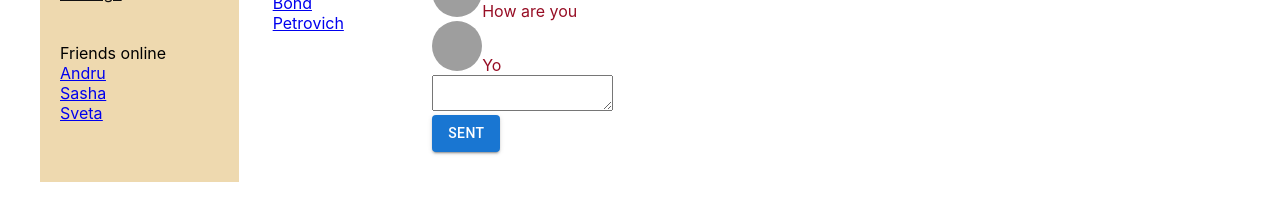
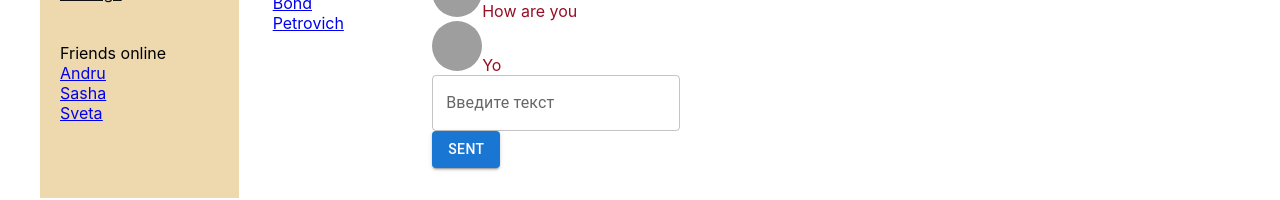
Before and after one commit to PavloHorbatiuk/Social-network, a React (Create React App) app: page /dialogs in a window 1280 px wide. Shown: the part 180-380 px from the top of the page. Built offline with nearby package versions, Linux system fonts and the light colour scheme; grey boxes are pictures that could not be loaded.

Commit message:
true reducers

```diff
--- a/src/App.tsx
+++ b/src/App.tsx
@@ -5,10 +5,8 @@ import { Profile } from './Components/Profile/Profile';
 import s from './App.module.css';
 import style from './Content.module.css';
 import { BrowserRouter, Route } from "react-router-dom";
-import { Dialogs } from './Components/Dialogs/Dialogs';
 import { SideBarFriends } from "./Components/SideBarFriends/SideBarFriends";
-import store, { AppRootStateType } from "./Redux/redax-store";
-import Store from './Redux/Store';
+import {DialogsContainer} from "./Components/Dialogs/Message/DialogsContainer";
 
 
 export type AppPropsType = {
@@ -26,7 +24,7 @@ const App: React.FC<AppPropsType> = (props: AppPropsType) => {
                 </div>
                 <div className={style.content}>
                     <Route path='/dialogs' render={() =>
-                        <Dialogs  />} />
+                        <DialogsContainer  />} />
                     <Route path='/profile' render={() => <Profile />} />
                 </div>
             </div>
--- a/src/Components/Dialogs/Dialogs.tsx
+++ b/src/Components/Dialogs/Dialogs.tsx
@@ -1,12 +1,17 @@
-import React, {ChangeEvent} from 'react';
+import React, {ChangeEvent, KeyboardEvent} from 'react';
 import {NavLink} from 'react-router-dom';
 import s from './Dialogs.module.css'
 import {Message} from './Message/Message';
-import {DialogsType, sendMessageBodyAC, updateNewMessageBodyAC} from "../../Redux/Dialogs-reducer";
-import {Button} from "@mui/material";
+import {Button, TextField} from "@mui/material";
 import {AppRootStateType} from "../../Redux/redax-store";
 import {useDispatch, useSelector} from "react-redux";
+import {dialogsReducer, DialogsType} from "../../Redux/Dialogs-reducer";
 
+type dialogsType = {
+    addChatContainer: () => void
+    onNewChangeNewBody: (body: string) => void
+    newMessageBody: string
+}
 const DialogsItems = (props: any) => {
     let path = '/dialogs/' + props.id;
     return (
@@ -17,22 +22,25 @@ const DialogsItems = (props: any) => {
 }
 
 
-export const Dialogs = () => {
-    const dispatch = useDispatch();
+export const Dialogs = (props: dialogsType) => {
     const dialogsMessage = useSelector<AppRootStateType, DialogsType>(state => state.dialogsReducer)
-
     let DialogsElements = dialogsMessage.messagePage.DialogsData.map(d => <DialogsItems name={d.name}
                                                                                         id={d.id}/>);
     let messagesElement = dialogsMessage.messagePage.MessagesData.map(m => <Message message={m.message}/>);
-    let newMessageBody = dialogsMessage.newMessageBody;
+
     const addChat = () => {
-        dispatch(sendMessageBodyAC());
-
+        props.addChatContainer()
+    }
+    const sendMButton =(e:KeyboardEvent<HTMLInputElement>)=>{
+        if(e.charCode===13){
+            addChat();
+        }
     }
     const onChangeNewBody = (e: ChangeEvent<HTMLTextAreaElement>) => {
         debugger
         let body = e.currentTarget.value
-        dispatch(updateNewMessageBodyAC(body));
+        props.onNewChangeNewBody(body)
+
     }
 
     return (
@@ -43,7 +51,13 @@ export const Dialogs = () => {
             <div className={s.messages}>
                 <div>{messagesElement}</div>
                 <div>
-                    <div><textarea value={newMessageBody} onChange={onChangeNewBody}/></div>
+                    <div><TextField
+                        id="outlined-basic"
+                        label="Введите текст"
+                        variant="outlined"
+                        onKeyPress={sendMButton}
+                        value={props.newMessageBody}
+                        onChange={onChangeNewBody}/></div>
                     <div><Button variant="contained" onClick={addChat}>Sent</Button></div>
                 </div>
             </div>
--- /dev/null
+++ b/src/Components/Dialogs/Message/DialogsContainer.tsx
@@ -0,0 +1,37 @@
+import {useDispatch, useSelector} from "react-redux";
+import {AppRootStateType} from "../../../Redux/redax-store";
+import {DialogsType, sendMessageBodyAC, updateNewMessageBodyAC} from "../../../Redux/Dialogs-reducer";
+import {Dialogs} from "../Dialogs";
+
+// const DialogsItems = (props: any) => {
+//     let path = '/dialogs/' + props.id;
+//     return (
+//         <div className={s.dialog + '' + s.active}>
+//             <NavLink to={path}>{props.name}</NavLink>
+//         </div>
+//     )
+// }
+
+
+export const DialogsContainer = () => {
+    const dispatch = useDispatch();
+    const dialogsMessage = useSelector<AppRootStateType, DialogsType>(state => state.dialogsReducer)
+
+    const addChatContainer = () => {
+        dispatch(sendMessageBodyAC());
+
+    }
+    const onNewChangeNewBody = (body:string) => {
+        debugger
+        dispatch(updateNewMessageBodyAC(body));
+    }
+
+    return (
+        <Dialogs
+            onNewChangeNewBody={onNewChangeNewBody}
+            addChatContainer={addChatContainer}
+            newMessageBody={dialogsMessage.newMessageBody}
+
+        />
+            )
+}
--- a/src/Redux/Dialogs-reducer.ts
+++ b/src/Redux/Dialogs-reducer.ts
@@ -21,14 +21,20 @@ let initialState = {
 
 export const dialogsReducer = (state: DialogsType = initialState, action: ActionTypes): typeof initialState => {
     switch (action.type) {
-        case "UPDATE_NEW_MESSAGE_BODY":
-            state.newMessageBody = action.body;
-            return {...state};
-        case "SEND_MESSAGE_BODY":
-            let body = state.newMessageBody;
-            state.messagePage.MessagesData.push({id: 4, message: body});
-            state.newMessageBody="";
-            return {...state};
+        case "UPDATE_NEW_MESSAGE_BODY": {
+            let stateCopy={...state}
+            stateCopy.messagePage={...state.messagePage}
+            stateCopy.newMessageBody = action.body;
+            return {...stateCopy};
+        }
+        case "SEND_MESSAGE_BODY": {
+            let stateCopy={...state}
+            stateCopy.messagePage={...state.messagePage}
+            let body = stateCopy.newMessageBody;
+            stateCopy.messagePage.MessagesData.push({id: 4, message: body});
+            stateCopy.newMessageBody="";
+            return {...stateCopy};
+        }
         default:
             return state;
     }
@@ -41,7 +47,7 @@ export const sendMessageBodyAC = () => {
 export const updateNewMessageBodyAC = (body: string) => {
     return {
         type: "UPDATE_NEW_MESSAGE_BODY",
-        body
+        body:body
     } as const
 }
 
--- a/src/Redux/Profile-reducer.ts
+++ b/src/Redux/Profile-reducer.ts
@@ -20,22 +20,27 @@ let initialState = {
     },
 };
 
-export const profileReducer = (state:ProfileType =initialState, action: ActyionTypes): typeof initialState => {
+export const profileReducer = (state: ProfileType = initialState, action: ActionTypes): typeof initialState => {
     switch (action.type) {
-        case ADD_POST:
+        case ADD_POST: {
             let newPost = {
                 id: new Date().getTime(),
                 message: state.ProfilePage.postProfile,
                 LikesCount: "0"
             }
-            state.ProfilePage.MyPostsData.push(newPost);
-            state.ProfilePage.postProfile = ("");
+            let stateCopy = {...state};
+            stateCopy.ProfilePage= {...state.ProfilePage}
+            stateCopy.ProfilePage.MyPostsData.push(newPost);
+            stateCopy.ProfilePage.postProfile = ("");
+            return {...stateCopy};
+        }
+        case UPDATE_NEW_POST_TEXT: {
+            let stateCopy = {...state}
+            stateCopy.ProfilePage.postProfile = action.newText;
             return {...state};
-        case UPDATE_NEW_POST_TEXT:
-            state.ProfilePage.postProfile = action.newText;
-            return {...state};
+        }
         default:
-            return state
+            return state;
     }
 }
     export const addPostActionCreator = (): AddpostACType => {
@@ -43,6 +48,7 @@ export const addPostActionCreator = (): AddpostACType => {
             type: ADD_POST
         }
     }
+
 
     export const onPostChangeActionCreator = (newText: string): ChangeNewPostACType => {
         return {
@@ -52,4 +58,4 @@ export const onPostChangeActionCreator = (newText: string): ChangeNewPostACType
     }
     type  AddPostActionCreatorType = ReturnType<typeof addPostActionCreator>
     type OnPostChangeActionCreatorType = ReturnType<typeof onPostChangeActionCreator>
-type ActyionTypes = AddPostActionCreatorType | OnPostChangeActionCreatorType
+    type ActionTypes = AddPostActionCreatorType | OnPostChangeActionCreatorType;
```
Also changed, not shown: src/Components/Profile/My posts/Myposts.tsx (+0 -7 lines), src/Components/Profile/My posts/Posts/MypostsConteiner.tsx (+5 -6 lines), src/Redux/Store.tsx (deleted, +0 -109 lines). Lines whose indentation alone changed are shown as unchanged.
